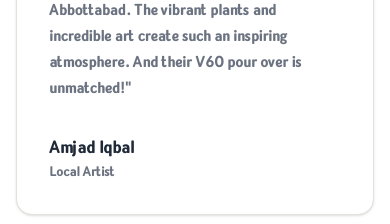
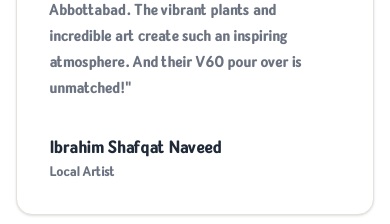
Before and after one commit to zoonfeedback-lab/cactus-coffee, a Next.js app: page / in a window 390 px wide. Shown: the part 4340-4564 px from the top of the page. Built offline with nearby package versions, Linux system fonts and the light colour scheme.

Commit message:
Phone number is updated in footer

```diff
--- a/src/components/layout/Footer.tsx
+++ b/src/components/layout/Footer.tsx
@@ -109,7 +109,7 @@ export default function Footer() {
                             <li className="flex items-start gap-3">
                                 <Phone className="mt-0.5 h-4 w-4 shrink-0 text-accent" />
                                 <a href="tel:03104557777" className="text-sm text-white/60 transition-colors hover:text-accent-light">
-                                    0310 4557777
+                                    (+92) 310 4557777
                                 </a>
                             </li>
                         </ul>
--- a/src/components/sections/ReviewsSection.tsx
+++ b/src/components/sections/ReviewsSection.tsx
@@ -3,7 +3,7 @@ import { Star } from 'lucide-react';
 
 const reviews = [
     {
-        name: "Amjad Iqbal",
+        name: "Ibrahim Shafqat Naveed",
         role: "Local Artist",
         content: "Cactus Coffee is my absolute favorite spot in Abbottabad. The vibrant plants and incredible art create such an inspiring atmosphere. And their V60 pour over is unmatched!",
         rating: 5,
```
